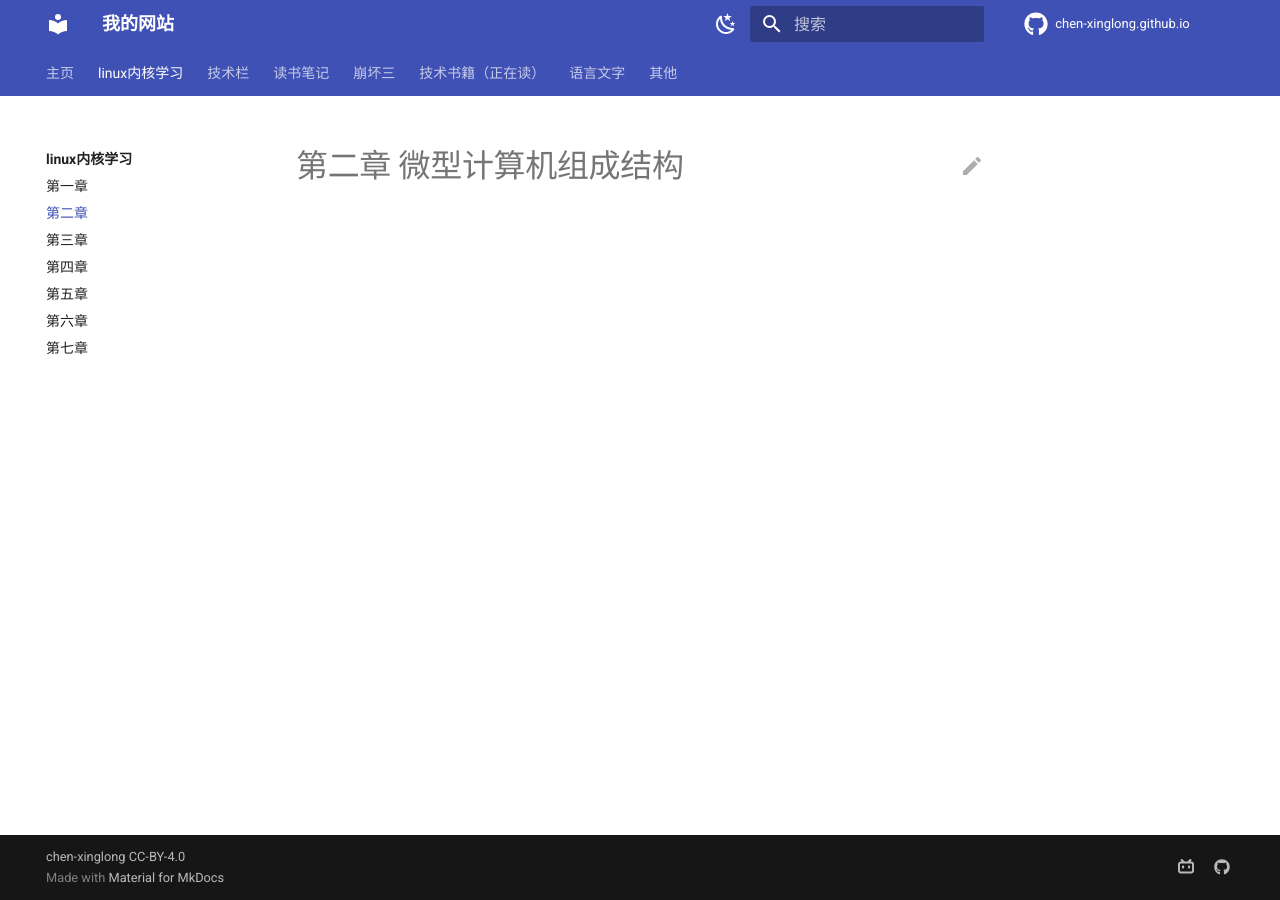
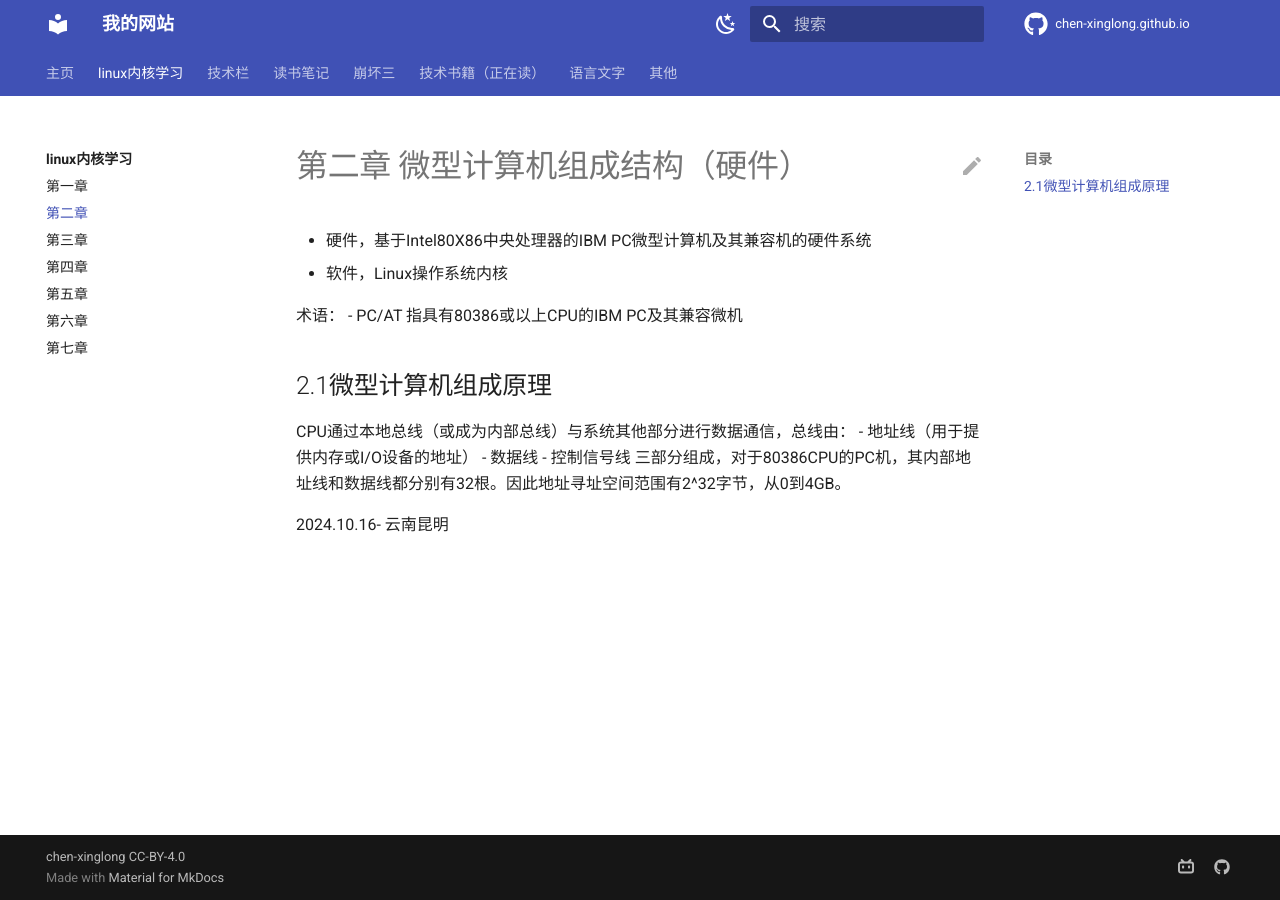
Before and after one commit to chen-xinglong/chen-xinglong.github.io, an MkDocs documentation site: the page built from docs/linux011/p2.md, in a window 1280 px wide. Built offline with MkDocs 1.6.1 and Material for MkDocs 9.7.7, drawn with Linux system fonts in a browser that asks for light colours; comment, search, counter and statistics services are not loaded.

Commit message:
add p2.md

```diff
--- a/docs/linux011/p2.md
+++ b/docs/linux011/p2.md
@@ -1,2 +1,34 @@
 
-# 第二章 微型计算机组成结构
+# 第二章 微型计算机组成结构（硬件）
+
+- 硬件，基于Intel80X86中央处理器的IBM PC微型计算机及其兼容机的硬件系统
+- 软件，Linux操作系统内核
+
+术语：
+- PC/AT 指具有80386或以上CPU的IBM PC及其兼容微机
+
+## 2.1微型计算机组成原理
+
+CPU通过本地总线（或成为内部总线）与系统其他部分进行数据通信，总线由：
+- 地址线（用于提供内存或I/O设备的地址）
+- 数据线
+- 控制信号线
+三部分组成，对于80386CPU的PC机，其内部地址线和数据线都分别有32根。因此地址寻址空间范围有2^32字节，从0到4GB。
+
+
+
+
+
+
+
+
+
+
+
+
+
+
+
+
+
+2024.10.16-   云南昆明
```
Also changed, not shown: docs/linux011/p1.md (+2 -0 lines).
